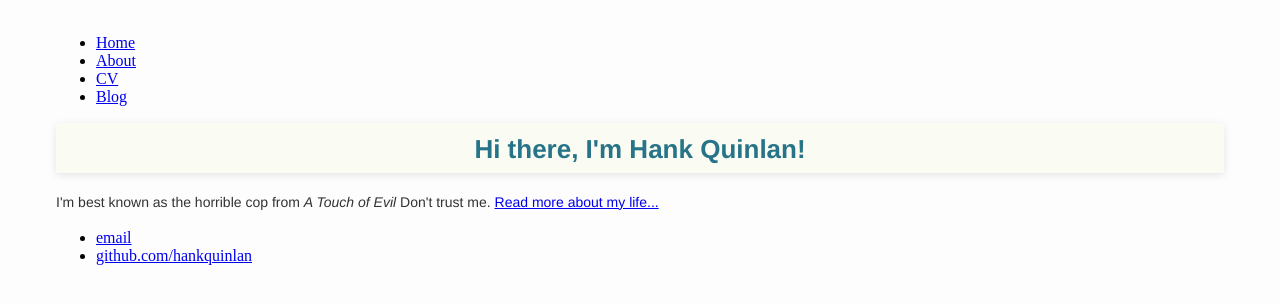
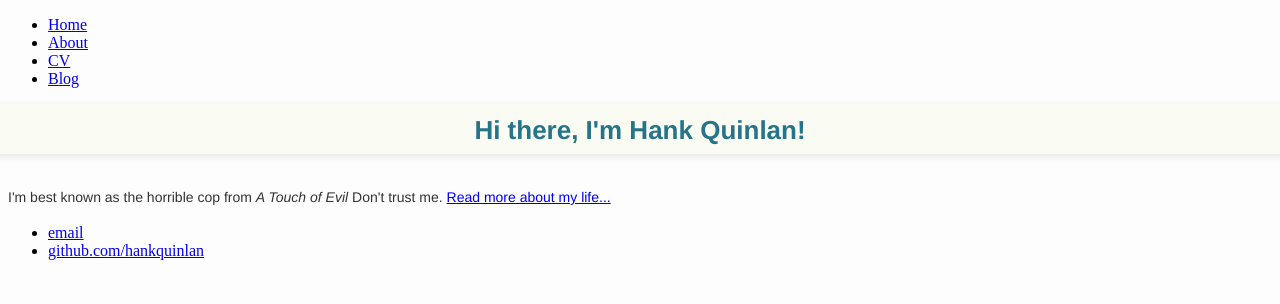
Before and after one commit to griffpatch/CPCYorkPP, a Jekyll site: the page built from index.htm, in a window 1280 px wide. Shown: the top 304 px of the page. Built offline with Jekyll 4.4.1, drawn with Linux system fonts in a browser that asks for light colours.

Commit message:
Update main.css

```diff
--- a/css/main.css
+++ b/css/main.css
@@ -1,6 +1,6 @@
 body {
 	background-color: #fdfdfd;
-	padding:10px 48px;
+	margin:0 32 32px;
 }
 
 .container {
@@ -14,6 +14,7 @@
 }
 
 h1 {
+	margin: 0 -32px 32px;
 	display: block;
 	background-color: #fafbf2;
 	height: 50px;
```
Lines whose indentation alone changed are shown as unchanged.
